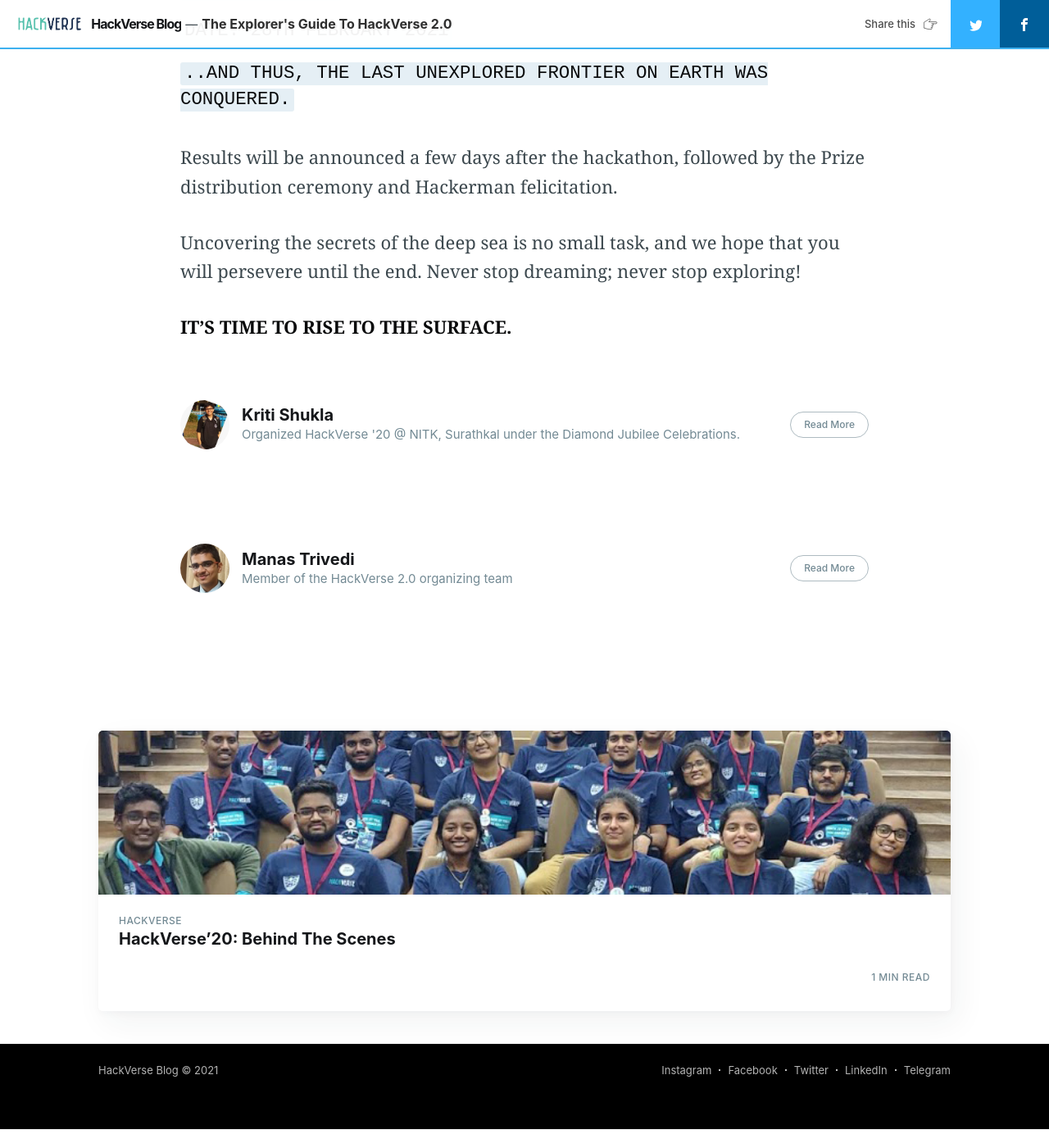
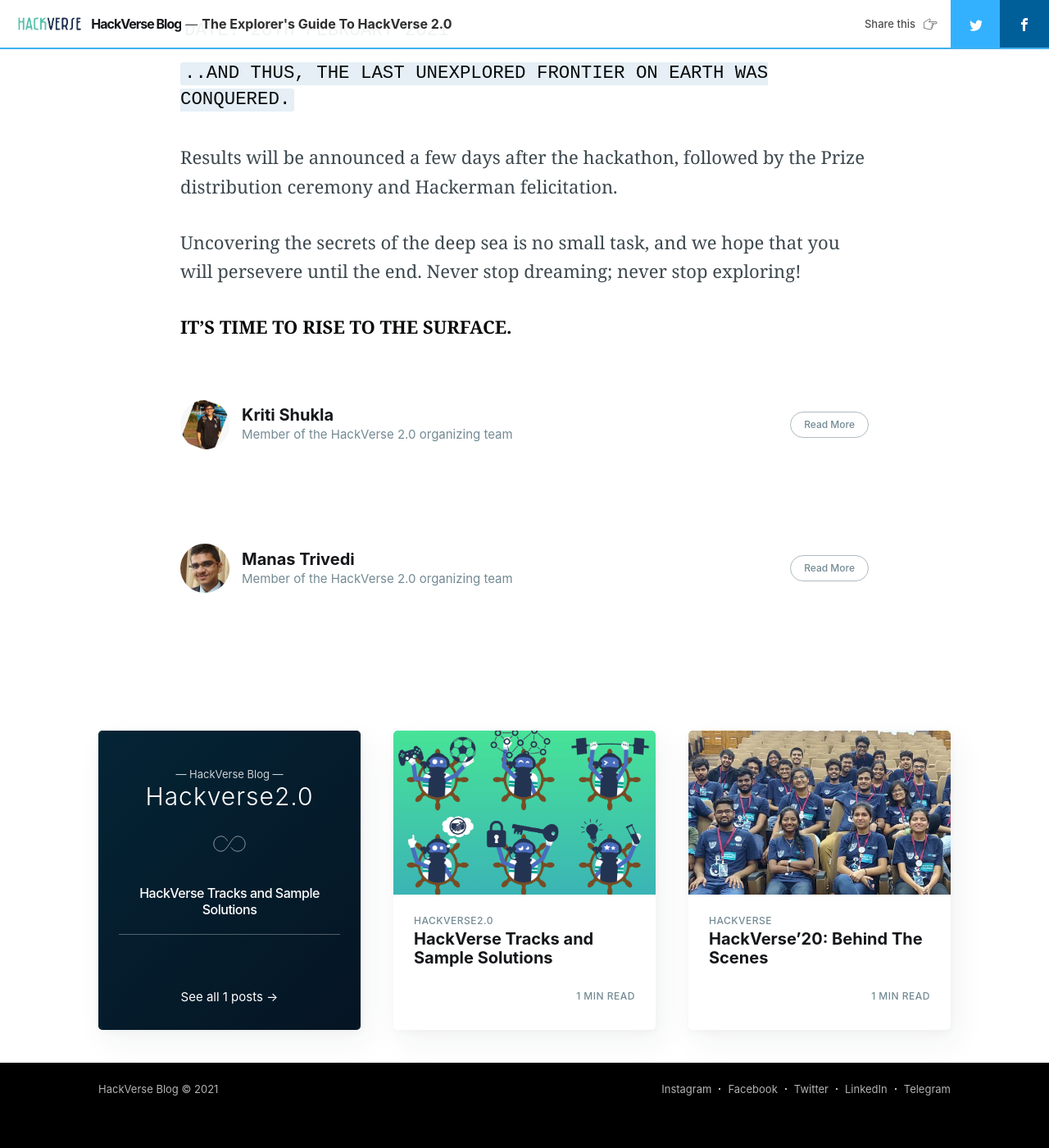
Before and after one commit to HackVerse/blog, a Jekyll site: the page built from _posts/2021-02-03-the-explorers-guide-to-hackverse-2.md, in a window 1280 px wide and 1400 px high, scrolled down 9121 px. Shown: the whole window at 82% size. Built offline with Jekyll 4.4.1, drawn with Linux system fonts in a browser that asks for light colours; nearby versions of some CDN libraries; comment, search, counter and statistics services are not loaded; before the commit the page ends 10498 px from its top, so only the background shows below that; part of the change alters nothing that is shown.

Commit message:
new post: hackverse tracks and sample solutions
Signed-off-by: Aditya Jain <aditya.jainadityajain.jain@gmail.com>

```diff
--- a/_data/authors.yml
+++ b/_data/authors.yml
@@ -92,7 +92,7 @@ kriti:
   location:
   url_full:
   url:
-  bio: Organized HackVerse '20 @ NITK, Surathkal under the Diamond Jubilee Celebrations.
+  bio: Member of the HackVerse 2.0 organizing team
   picture: assets/images/kriti.jpeg
   facebook:
   twitter:
@@ -138,3 +138,16 @@ manas:
   linkedin: manas-trivedi
   github: manasdtrivedi
   cover: False
+niraj:
+  username: niraj
+  name: Niraj Nandish
+  location:
+  url_full:
+  url:
+  bio: Member of the HackVerse 2.0 organizing team
+  picture: assets/images/niraj.jpg
+  facebook:
+  twitter: drsilverfox2311
+  linkedin: niraj-n-656761191
+  github: Nirajn2311
+  cover: False
--- /dev/null
+++ b/_posts/2021-02-27-hackverse-tracks.md
@@ -0,0 +1,74 @@
+---
+layout: post
+current: post
+cover:  assets/images/hackverse-tracks/cover.jpg
+navigation: True
+title:  HackVerse Tracks and Sample Solutions
+date: 2021-02-27
+tags: [hackverse2.0]
+class: post-template
+subclass: 'post hackverse'
+author:
+- niraj
+- manas
+---
+
+The HackVerse 2.0 mascot, Cody will be briefing you on the tracks of HackVerse.
+
+Greetings, skipper! Welcome to the starboard of the HackVerse submarine! Today we shall be charting out the itinerary of your underwater voyage. You and your crewmates must use one of the following currents of the Arabian Sea to arrive at your destination.
+
+![nitk beach](assets/images/hackverse-tracks/1.jpg)
+
+## Track 1: Let’s Have Fun!
+
+Over the past few months, there’s been quite a bit of boredom among us. The forces of gaming and coding must combine and speedrun through creating the ultimate entertainment application. Only then shall humanity be freed from the dungeons of dullness, and released into the land of leisure and excitement...
+
+For this track, create or modify a piece of software dedicated to entertainment and fun. This would include things like building a new video game, reviving abandonware games by adding new features, and creating any fun application containing audio and/or video.
+
+A rather ambitious instance of such a software would be an application which listens to a person singing, identifies the song, and plays the corresponding karaoke track matching the tempo of the singer in real time.
+
+## Track 2: Let’s Connect!
+
+Staying connected online in the Era of the Lockdown has perhaps been the only thing keeping us going. Almost all forms of social interaction have been ported online, whether it’s Work From Home, online classes, or virtual freshers parties!
+
+![lets connect pawri meme](assets/images/hackverse-tracks/2.jpg)
+
+Along this track, you’d be building a solution which acts as an online substitute for a conventionally offline social gathering or interaction.
+
+A specimen of such a hack could be a dedicated alumni reunion application. Guess it’s about time I reconnected with my long-lost buccaneers from diving school!
+
+## Track 3: Let’s Stay Fit!
+
+Being a scuba diver, I must maintain my fitness at all times to explore the depths of the ocean. To keep a tab on my fitness levels, I've filled up my smart goggles to the brim with apps which monitor my daily activity.
+
+If you choose to follow this track, you'd be creating a solution which shall help your fellow humans (and my fellow divers!) in maintaining their health.
+
+An idea for a solution in this field could be an application which intelligently suggests a workout routine based on the health and fitness of the user. Gotta hustle for that muscle!
+
+## Track 4: Let’s Go Contactless!
+
+Before the pandemic, there were certain things which conventionally required human interaction. But thanks to the work of countless hackers across the globe, we now have contactless alternatives for dozens of things which required physical contact.
+
+Drawing inspiration from this community, build a solution which embraces the idea of going contactless.
+
+An instance for such a solution would be building a truly contactless biometric system, which replaces traditional fingerprint authentication. You could also perhaps build a contactless steering system for your submarine!
+
+## Track 5: Let's Stay Safe!
+
+Defend your submarine against the Trojan Seahorse!
+
+For this track, you’d be building a cybersecurity solution for securing a computer, server, electronic system, network, data, or similar from malicious attacks carried out by black hat seahorses.
+
+![hackerman meme](assets/images/hackverse-tracks/3.jpg)
+
+A possible solution in this domain would be to create a secure chat application. Sounds like unchartered territory? Check out this Make With HackVerse tutorial to build one!
+
+## Track 6: Let’s Innovate!
+
+The mother of humankind’s most important abilities, innovation has impacted essentially all domains of our life, whether it’s pulling off emergency all-nighters under an LED bulb, conserving fossil fuels by using electric cars, or viewing this blog post on a smartphone!
+
+This track represents the boundlessness of the ocean. The grounds (or *cough* the seas) are open for innovation. Come up with any innovative hack that could make your everyday life easier.
+
+![bill gates meme](assets/images/hackverse-tracks/4.jpg)
+
+Speaking of making life easier during the age of online classes, an instance of an innovative solution could perhaps be building an MS Teams Auto-Attender!
```
Also changed, not shown: assets/images/hackverse-tracks/1.jpg (added), assets/images/hackverse-tracks/2.jpg (added), assets/images/hackverse-tracks/3.jpg (added), assets/images/hackverse-tracks/4.jpg (added), assets/images/hackverse-tracks/cover.jpg (added), assets/images/niraj.jpg (added).
